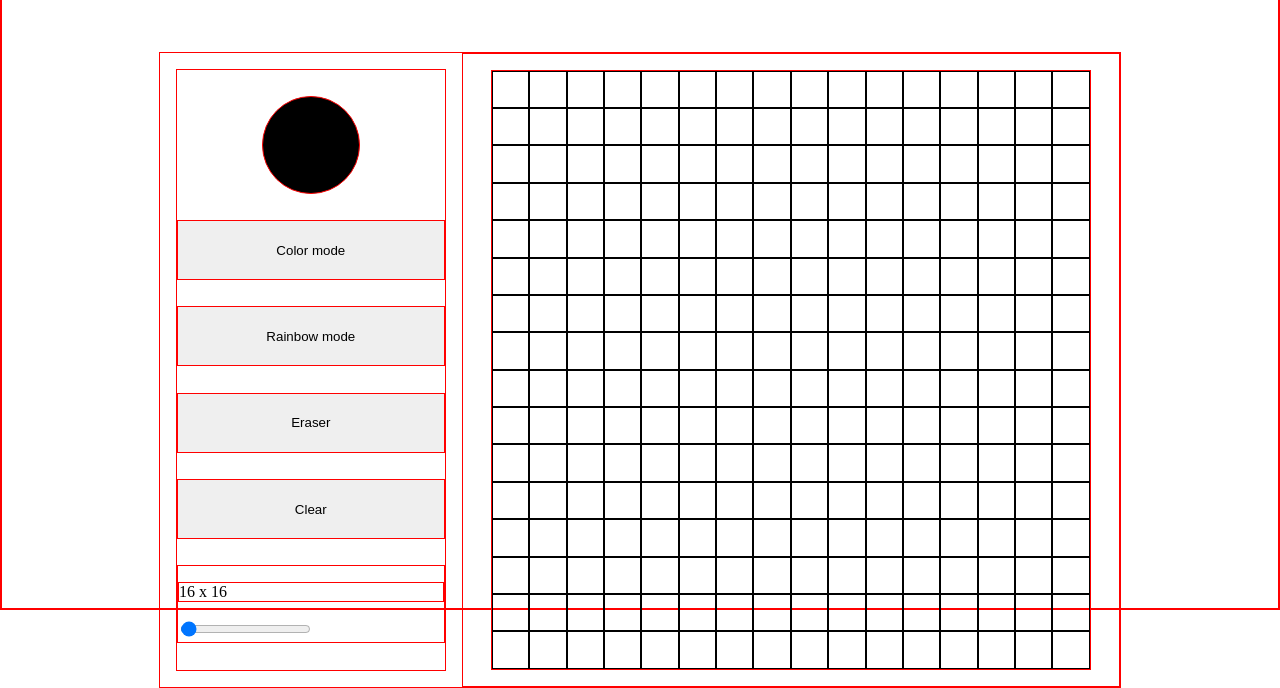
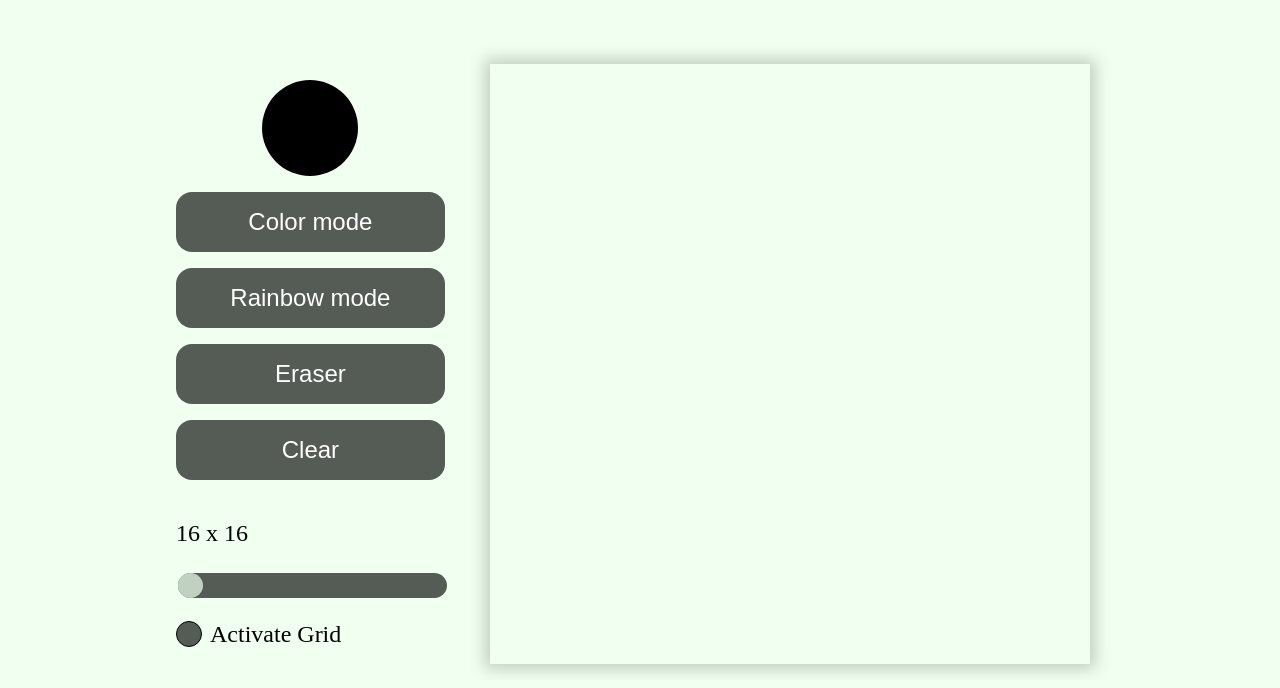
Before and after one commit to jjmercado/etch-a-sketch, a plain HTML site: page index.html in a window 1280 px wide. Shown: the part 192-880 px from the top of the page. Drawn offline with Linux system fonts and the light colour scheme.

Commit message:
Create a custom checkbox

```diff
--- a/index.html
+++ b/index.html
@@ -18,9 +18,13 @@
             <button id="rainbowMode">Rainbow mode</button>
             <button id="eraserButton">Eraser</button>
             <button id="clearButton">Clear</button>
-            <div class="slidecontainer">
+            <div class="slidercontainer">
                 <p id="grid-size-text">16x16</p>
                 <input type="range" min="16" max="64" value="16" class="slider" id="myRange">
+            </div>
+            <div id="checkboxContainer">
+                <input id="checkBox" type="checkbox"/>
+                <label for="checkBox">Activate Grid</label>
             </div>
         </div>
         <div class="grid-container">
--- a/script.js
+++ b/script.js
@@ -11,9 +11,11 @@ let colorPickerValue = "rgb(0, 0, 0)";
 let colorMode = document.getElementById("colorMode");
 let rainbowMode = document.getElementById("rainbowMode");
 let colorPickerContainer = document.getElementById("colorPickerContainer");
+let checkBox = document.getElementById("checkBox");
 
 let isRainbowMode = false;
 let isColorMode = false;
+let isGridActivated = false;
 
 document.body.onmousedown = () => mouseDown = true;
 document.body.onmouseup = () => mouseDown = false;
@@ -28,6 +30,7 @@ colorPicker.addEventListener("change", ColorPicker);
 colorPickerContainer.addEventListener("change", ChangePickerBackgroundColor);
 colorMode.addEventListener("click", ColorPicker);
 rainbowMode.addEventListener("click", RainbowMode);
+checkBox.addEventListener("click", CheckBox);
 
 output.textContent = `${slider.value} x ${slider.value}`;
 
@@ -62,10 +65,6 @@ function SetElementColor(e)
         colorPickerContainer.style.backgroundColor = colorPickerValue;
         e.target.style.backgroundColor = colorPickerValue;
     }
-    else
-    {
-        e.target.style.backgroundColor = colorPickerValue;
-    }
 }
 
 function CreateGrid()
@@ -80,7 +79,10 @@ function CreateGrid()
         for (let j = 0; j < slider.value; j++)
         {
             div = document.createElement("div");
-            div.classList = "element";
+            if (isGridActivated)
+            {
+                div.classList = "element";
+            }
             div.addEventListener("mousedown", SetElementColor)
             div.addEventListener("mouseover", SetElementColor)
             grid.appendChild(div);
@@ -117,3 +119,9 @@ function ChangePickerBackgroundColor()
 {
     colorPickerContainer.style.backgroundColor = colorPickerValue;
 }
+
+function CheckBox()
+{
+    isGridActivated = !isGridActivated;
+    CreateGrid();
+}
--- a/style.css
+++ b/style.css
@@ -1,8 +1,3 @@
-*
-{
-    border: 1px solid red;
-}
-
 body
 {
     display: flex;
@@ -11,6 +6,7 @@ body
     height: 100vh;
     margin: 0;
     box-sizing: border-box;
+    background-color: honeydew;
 }
 
 h1
@@ -39,6 +35,17 @@ h1
 .button-container button
 {
     height: 10%;
+    border-radius: 1rem;
+    border: none;
+    background-color: rgb(85, 92, 85);
+    color: white;
+    font-size: 1.5rem;
+}
+
+.button-container button:focus
+{
+    background-color: rgb(193, 209, 193);
+    color: black;
 }
 
 .grid-container
@@ -54,6 +61,7 @@ h1
 {
     display: grid;
     box-sizing: border-box;
+    box-shadow: 0px 0px 15px 5px rgb(193, 206, 193);
     grid-template-columns: repeat(16, 1fr);
     grid-template-rows: repeat(16, 1fr);
     height: 600px;
@@ -84,3 +92,72 @@ h1
     height: 100%;
     width: 100%;
 }
+
+.slidercontainer
+{
+    font-size: 1.5rem;
+}
+
+.slider
+{
+    appearance: none;
+    width: 100%;
+    background: rgb(85, 92, 85);
+    border-radius: 15px;
+}
+
+.slider::-webkit-slider-thumb
+{
+    appearance: none;
+    width: 25px; /* Set a specific slider handle width */
+    height: 25px; /* Slider handle height */
+    background: rgb(193, 209, 193); /* Green background */
+    cursor: pointer; /* Cursor on hover */
+    border-radius: 15px;
+}
+
+#checkboxContainer
+{
+    display: flex;
+    font-size: 1.5rem;
+    align-items: center;
+}
+
+#checkboxContainer label
+{
+    cursor: pointer;
+    display: flex;
+}
+
+#checkboxContainer input[type="checkbox"]
+{
+    cursor: pointer;
+    opacity: 0;
+    position: absolute;
+}
+
+#checkboxContainer label::before
+{
+    content: "";
+    width: 1.5rem;
+    height: 1.5rem;
+    border: .05rem solid black;
+    border-radius: 1rem;
+    margin-right: .5rem;
+    background-color: rgb(85, 92, 85);
+}
+
+#checkboxContainer label:hover::before,
+#checkboxContainer input[type="checkbox"]:hover + label::before
+{
+    background-color: rgb(193, 209, 193);
+}
+
+#checkboxContainer input[type="checkbox"]:checked + label::before
+{
+    content: "\002714";
+    background-color: rgb(193, 209, 193);
+    display: flex;
+    justify-content: center;
+    align-items: center;
+}
```
